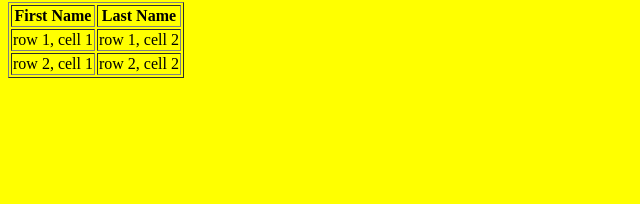
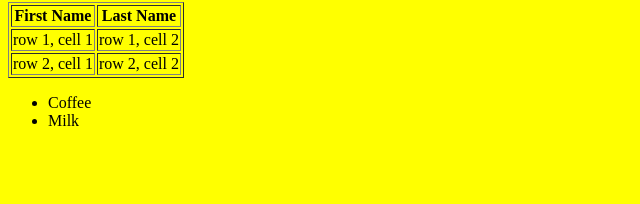
Before and after one commit to penabianca/mywebsite, a Django app: a page that uses web_project/website/templates/website/add.html in a window 1280 px wide. Shown: the part 596-800 px from the top of the page, without its empty margins (0-640 px from the left). Run offline with Django 3.2, Linux system fonts and the light colour scheme.

Commit message:
changed text

```diff
--- a/web_project/website/templates/website/add.html
+++ b/web_project/website/templates/website/add.html
@@ -21,5 +21,9 @@
 <td>row 2, cell 2</td>
 </tr>
 </table>
+<ul>
+<li>Coffee</li>
+<li>Milk</li>
+</ul>
 </body>
 </html>
```
